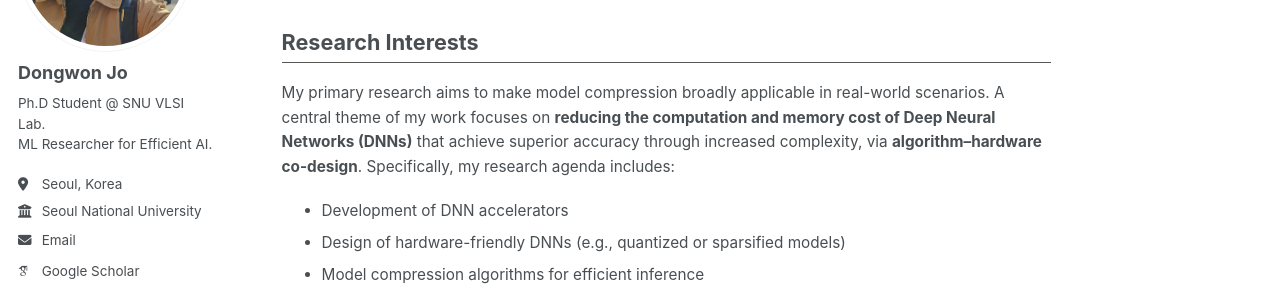
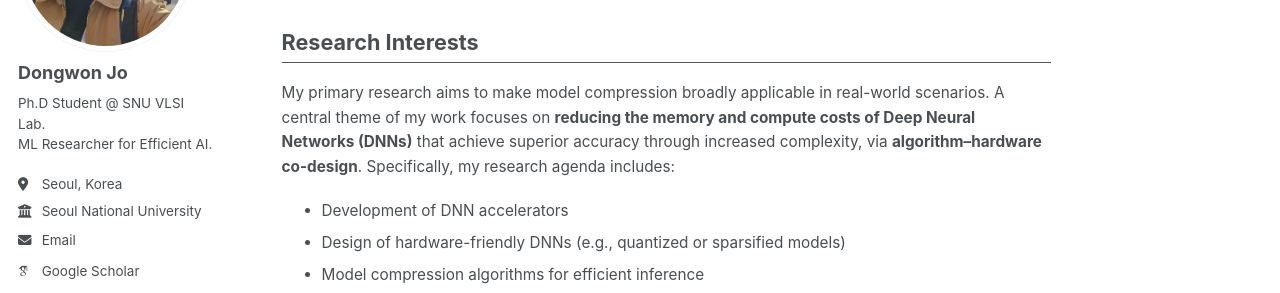
Before and after one commit to dongwonjo/dongwonjo.github.io, a Jekyll site: the page built from _pages/about.md, in a window 1280 px wide and 900 px high. Shown: the part 224-517 px from the top of the window. Built offline with Jekyll 4.4.1, drawn with Linux system fonts in a browser that asks for light colours; some web fonts are replaced; a script bundle is joined from its source files by our own code; library files that are not in the unit come from our copies.

Commit message:
about.md 업데이트

```diff
--- a/_pages/about.md
+++ b/_pages/about.md
@@ -19,7 +19,7 @@ My research interests are summarized below.
 <hr class="section-hr">
 
 <p style="font-size: 0.85em; line-height: 1.6;">
-My primary research aims to make model compression broadly applicable in real-world scenarios. A central theme of my work focuses on <strong>reducing the computation and memory cost of Deep Neural Networks (DNNs)</strong> that achieve superior accuracy through increased complexity, via <strong>algorithm–hardware co-design</strong>. Specifically, my research agenda includes:
+My primary research aims to make model compression broadly applicable in real-world scenarios. A central theme of my work focuses on <strong>reducing the memory and compute costs of Deep Neural Networks (DNNs)</strong> that achieve superior accuracy through increased complexity, via <strong>algorithm–hardware co-design</strong>. Specifically, my research agenda includes:
 </p>
 
 <ul style="font-size: 0.85em; line-height: 1.6;">
```
